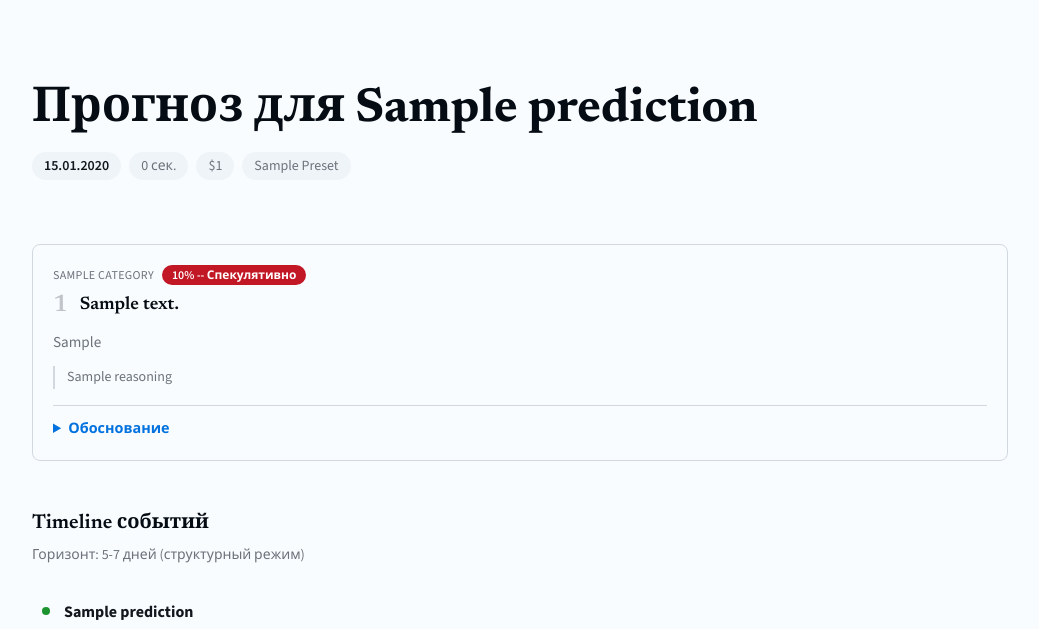
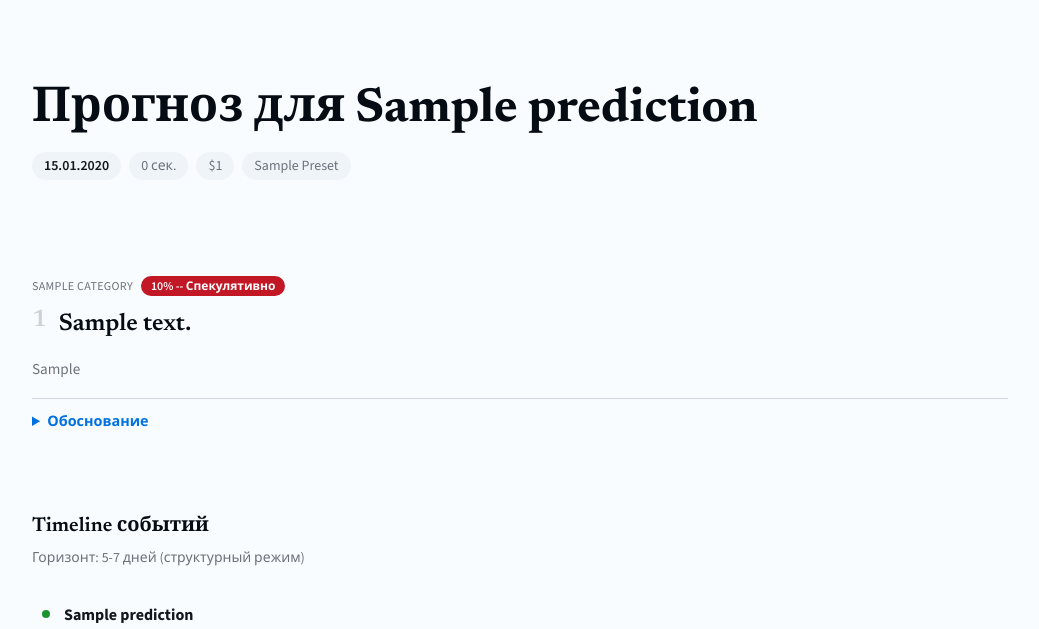
Before and after one commit to Antopkin/delphi-press, a FastAPI app: template src/web/templates/results.html in a window 1280 px wide. Shown: the part 61-690 px from the top of the page, without its empty margins (120-1159 px from the left). Run offline with FastAPI, Linux system fonts and the light colour scheme; the template is opened without the code that fills it: most values are stand-ins (such as "Sample title", 1, 10 or a date in 2020); parts of the project's set-up code (start-up, migrations or seed data) failed here and were passed over.

Commit message:
redesign(results): editorial cards, reasoning collapsed
1. Reasoning text moved from visible blockquote into collapsible
   "Обоснование" block. Card now shows only headline + first_paragraph.
   Full reasoning, evidence chain, agent agreement inside <details>.

2. fn-headline-card: replaced bordered box (border + rounded + padding)
   with editorial dividers (padding 2rem 0, border-bottom). Matches
   the main page's clean editorial aesthetic.

3. Headline text bumped to text-xl md:text-2xl for more presence.

Co-Authored-By: Claude Opus 4.6 (1M context) <noreply@anthropic.com>

```diff
--- a/src/web/templates/partials/headline_card.html
+++ b/src/web/templates/partials/headline_card.html
@@ -2,9 +2,9 @@
    Expects: headline (Headline ORM), loop.index (from {% for %}) #}
 
 <article class="fn-headline-card">
-    <header class="mb-3">
+    <header class="mb-4">
         {# Row 1: Category + confidence badge #}
-        <div class="flex items-center gap-2 mb-2">
+        <div class="flex items-center gap-2 mb-3">
             <span class="text-xs text-text-muted uppercase tracking-wide">{{ headline.category }}</span>
 
             {# Confidence badge -- color-coded #}
@@ -33,20 +33,15 @@
 
         {# Row 2: Rank numeral + headline text #}
         <div class="flex items-start gap-3">
-            <span class="font-heading text-2xl text-text-muted/40 font-semibold shrink-0 leading-none tabular-nums select-none">{{ headline.rank }}</span>
-            <h3 class="text-lg font-heading leading-snug">{{ headline.headline_text }}</h3>
+            <span class="font-heading text-2xl text-text-muted/30 font-semibold shrink-0 leading-none tabular-nums select-none">{{ headline.rank }}</span>
+            <h3 class="text-xl md:text-2xl font-heading leading-snug">{{ headline.headline_text }}</h3>
         </div>
     </header>
 
     {# First paragraph preview #}
     <p class="text-text-muted text-[0.95rem] leading-relaxed max-w-prose">{{ headline.first_paragraph }}</p>
 
-    {# Reasoning summary as blockquote #}
-    <p class="text-sm text-text-muted border-l-2 border-border pl-3 mt-3 leading-relaxed">
-        {{ headline.reasoning }}
-    </p>
-
-    {# Expandable detailed reasoning #}
+    {# Expandable reasoning (collapsed by default) #}
     {% include "partials/reasoning_block.html" %}
 
 </article>
--- a/src/web/templates/partials/reasoning_block.html
+++ b/src/web/templates/partials/reasoning_block.html
@@ -5,6 +5,13 @@
     <summary>Обоснование</summary>
 
     <div class="fn-reasoning-content">
+
+        {# === Reasoning summary === #}
+        {% if headline.reasoning %}
+        <p class="text-[0.95rem] leading-relaxed text-text-muted mt-3 mb-4 max-w-prose">
+            {{ headline.reasoning }}
+        </p>
+        {% endif %}
 
         {# === Evidence chain === #}
         {% if headline.evidence_chain %}
```
Also changed, not shown: src/web/static/css/input.css (+14 -9 lines), src/web/static/css/tailwind.css.
